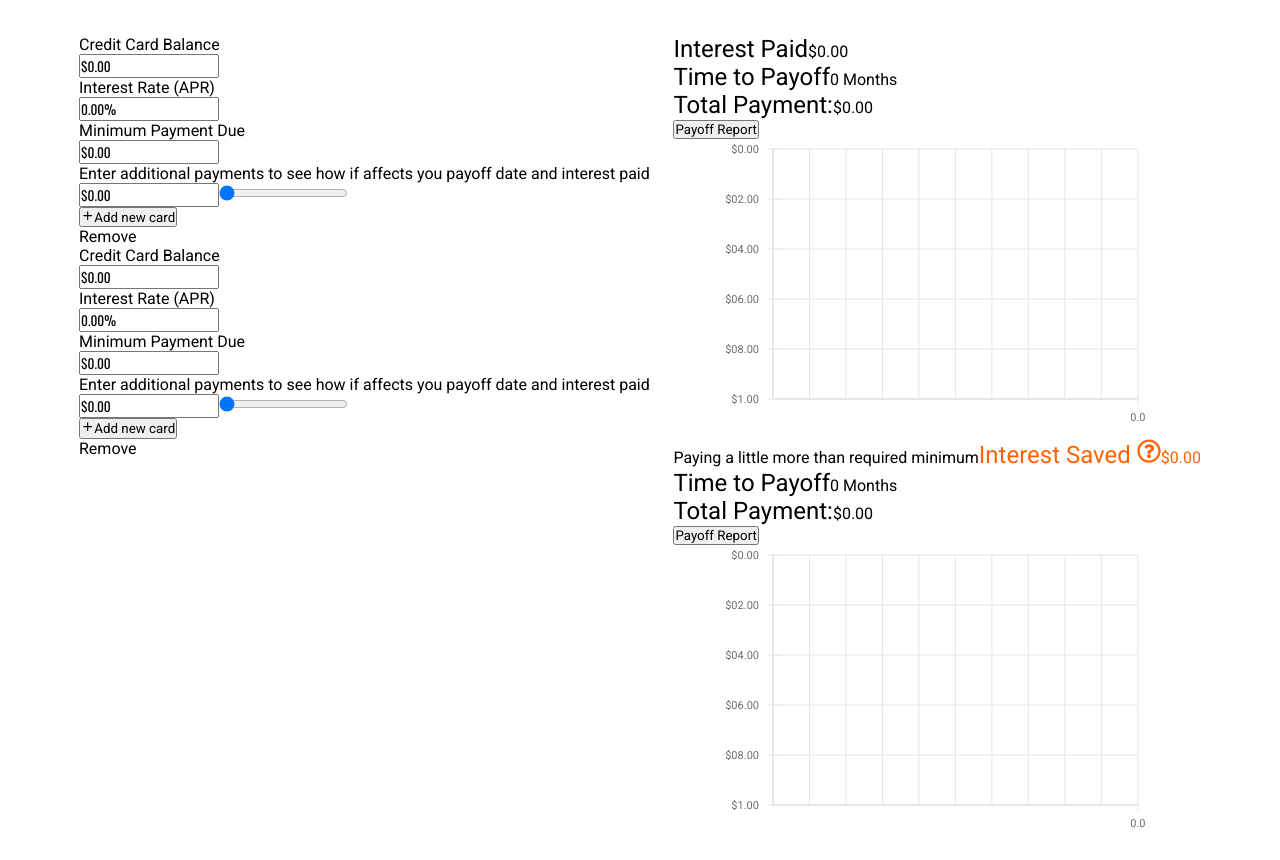
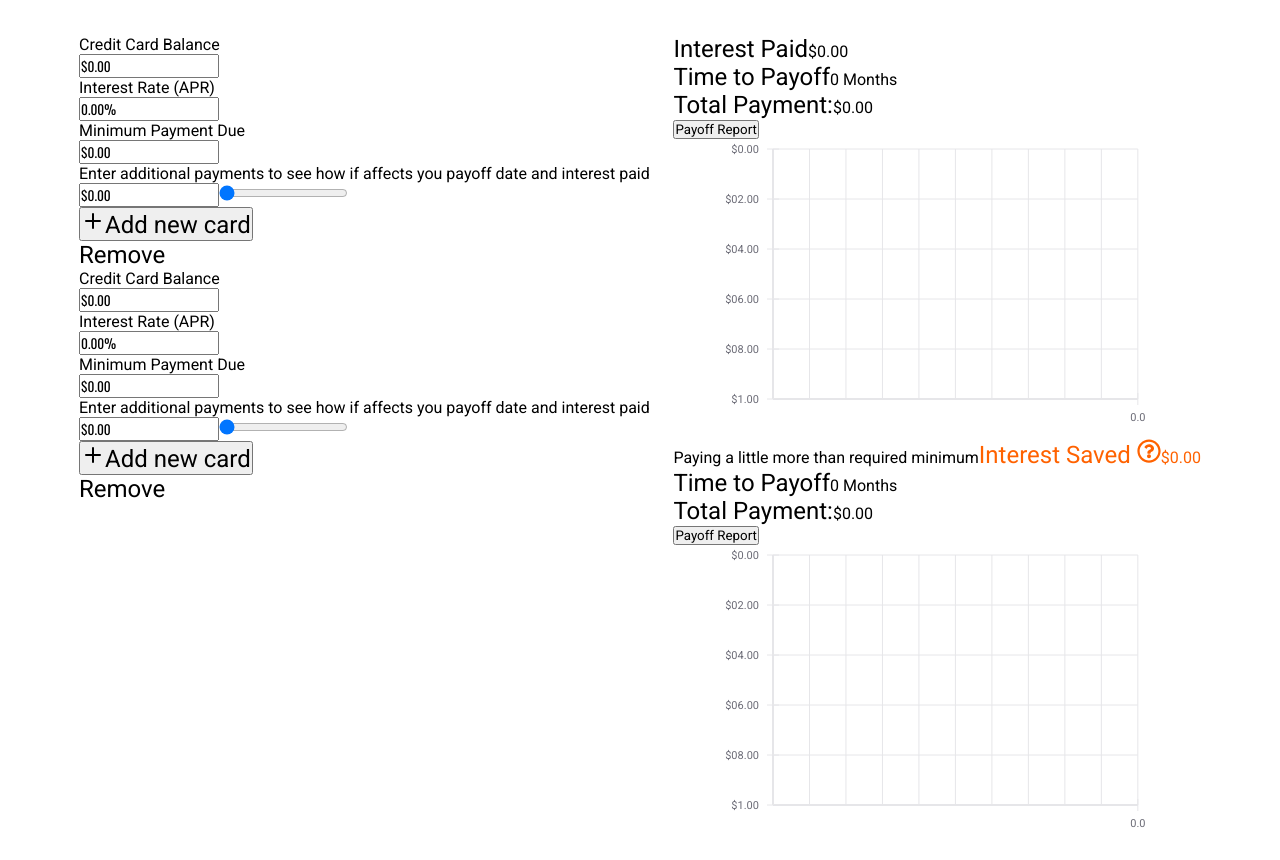
Before and after one commit to Dinnall/emergeExample, a React (Create React App) app: page / in a window 1280 px wide. Both pictures are taken after a click on the button "Add new card". Built offline with nearby package versions, Linux system fonts and the light colour scheme.

Commit message:
increase everything because thats what Ivie want

```diff
--- a/src/SingleCard.jsx
+++ b/src/SingleCard.jsx
@@ -67,6 +67,7 @@ class SingleCard extends React.Component {
           <button
             className="add-new-card pointer"
             onClick={() => this.props.add()}
+            style={{ fontSize: "x-large" }}
           >
             <FiPlus />
             Add new card
@@ -76,6 +77,7 @@ class SingleCard extends React.Component {
             <div
               className="card-remove pointer"
               onClick={() => this.props.remove()}
+              style={{ fontSize: "x-large" }}
             >
               Remove
             </div>
```
Also changed, not shown: 6 other files (tests, documents, lock files or other folders).
